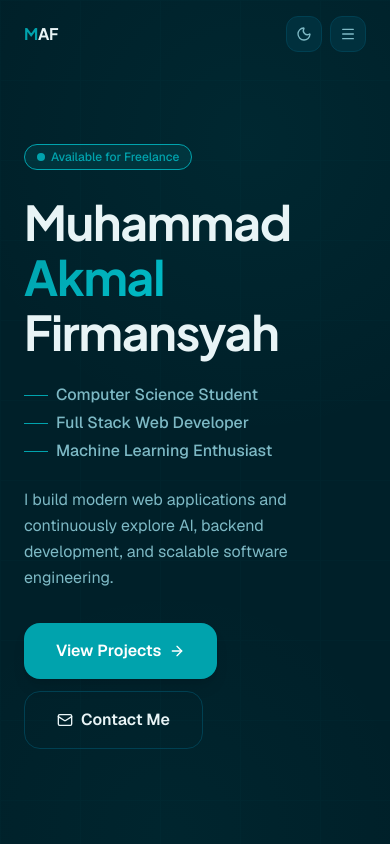
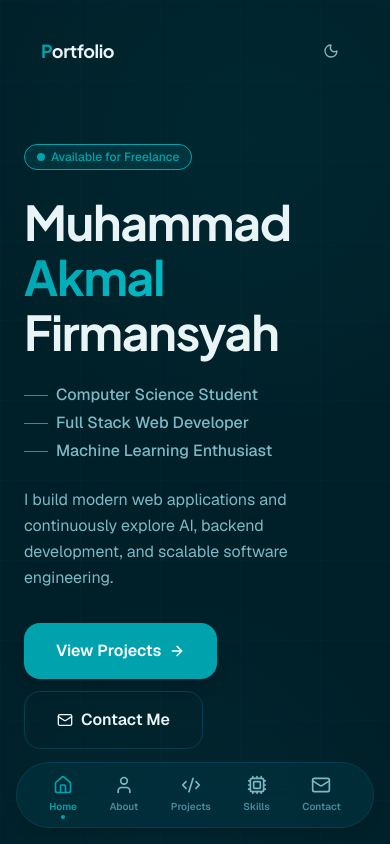
Before and after one commit to Malfrmnsyhh/Portfolio-Me, a Next.js app: page / in a window 390 px wide. Shown: the top 844 px of the page. Built offline with nearby package versions, Linux system fonts and the light colour scheme.

Commit message:
feat: redesign navbar for mobile and desktop layout

```diff
--- a/components/sections/Navbar.tsx
+++ b/components/sections/Navbar.tsx
@@ -1,9 +1,12 @@
 "use client";
 
 import { useState, useEffect } from "react";
-import { motion, AnimatePresence } from "framer-motion";
-import { Menu, X } from "lucide-react";
+import { motion } from "framer-motion";
+import { Home, User, Code2, Cpu, Mail } from "lucide-react";
 import { ThemeToggle } from "@/components/ui/ThemeToggle";
+import { NavLink } from "@/components/ui/NavLink";
+import { useActiveSection } from "@/hooks/useActiveSection";
+import { cn } from "@/lib/utils";
 
 const navLinks = [
   { label: "About", href: "#about" },
@@ -12,121 +15,130 @@ const navLinks = [
   { label: "Contact", href: "#contact" },
 ];
 
+const mobileLinks = [
+  { label: "Home", href: "#hero", icon: Home },
+  { label: "About", href: "#about", icon: User },
+  { label: "Projects", href: "#projects", icon: Code2 },
+  { label: "Skills", href: "#skills", icon: Cpu },
+  { label: "Contact", href: "#contact", icon: Mail },
+];
+
+const sectionIds = ["hero", "about", "projects", "skills", "contact"];
+
 export function Navbar() {
   const [scrolled, setScrolled] = useState(false);
-  const [mobileOpen, setMobileOpen] = useState(false);
+  const activeSection = useActiveSection(sectionIds);
 
   useEffect(() => {
-    const handleScroll = () => setScrolled(window.scrollY > 20);
+    const handleScroll = () => {
+      setScrolled(window.scrollY > 20);
+    };
     window.addEventListener("scroll", handleScroll, { passive: true });
+    handleScroll();
     return () => window.removeEventListener("scroll", handleScroll);
   }, []);
 
   const handleNavClick = (href: string) => {
-    setMobileOpen(false);
-    const el = document.querySelector(href);
-    if (el) el.scrollIntoView({ behavior: "smooth" });
+    const targetId = href.replace("#", "");
+    const el = document.getElementById(targetId);
+    if (el) {
+      el.scrollIntoView({ behavior: "smooth" });
+    }
   };
 
   return (
     <>
+      {/* Top Header (Desktop & Mobile) */}
       <header
-        className={`fixed top-0 z-50 w-full transition-all duration-300 ${
+        className={cn(
+          "fixed top-4 left-1/2 -translate-x-1/2 z-50 w-[calc(100%-2rem)] rounded-full transition-all duration-300 ease-out border flex items-center justify-between",
           scrolled
-            ? "border-b border-[var(--border)] bg-[var(--glass)] backdrop-blur-md"
-            : "bg-transparent"
-        }`}
+            ? "max-w-4xl bg-[var(--surface)]/75 backdrop-blur-md border-[var(--border)] shadow-lg shadow-black/5 py-2 px-6"
+            : "max-w-5xl bg-transparent border-transparent py-4 px-6"
+        )}
       >
-        <nav className="mx-auto flex max-w-[1200px] items-center justify-between px-6 py-4 md:px-8">
-          {/* Logo */}
-          <motion.a
-            href="#"
-            id="nav-logo"
-            className="font-heading text-base font-bold text-[var(--text-primary)] tracking-tight"
-            whileHover={{ opacity: 0.8 }}
-            onClick={() => window.scrollTo({ top: 0, behavior: "smooth" })}
-          >
-            <span className="text-[var(--accent)]">M</span>AF
-          </motion.a>
+        {/* Logo */}
+        <motion.a
+          href="#"
+          className="font-heading text-lg font-bold tracking-tight text-[var(--text-primary)] cursor-pointer select-none"
+          whileHover={{ scale: 1.05 }}
+          whileTap={{ scale: 0.95 }}
+          onClick={(e) => {
+            e.preventDefault();
+            window.scrollTo({ top: 0, behavior: "smooth" });
+          }}
+        >
+          <span className="text-[var(--accent)]">P</span>ortfolio
+        </motion.a>
 
-          {/* Desktop Nav */}
-          <ul className="hidden md:flex items-center gap-1">
+        {/* Desktop Nav Links */}
+        <nav className="hidden lg:block">
+          <ul className="flex items-center gap-1">
             {navLinks.map((link) => (
               <li key={link.href}>
-                <motion.a
+                <NavLink
                   href={link.href}
+                  label={link.label}
+                  isActive={activeSection === link.href.replace("#", "")}
                   onClick={(e) => {
                     e.preventDefault();
                     handleNavClick(link.href);
                   }}
-                  className="rounded-lg px-4 py-2 text-sm font-medium text-[var(--text-secondary)] hover:text-[var(--text-primary)] hover:bg-[var(--surface-hover)] transition-colors duration-150 cursor-pointer"
-                  whileHover={{ y: -1 }}
-                  transition={{ duration: 0.1 }}
-                >
-                  {link.label}
-                </motion.a>
+                />
               </li>
             ))}
           </ul>
+        </nav>
 
-          {/* Right: Theme Toggle + Mobile Menu */}
-          <div className="flex items-center gap-2">
-            <ThemeToggle />
-            <button
-              id="mobile-menu-toggle"
-              aria-label="Toggle mobile menu"
-              className="flex md:hidden h-9 w-9 items-center justify-center rounded-xl border border-[var(--border)] bg-[var(--surface)] text-[var(--text-secondary)] hover:text-[var(--accent)] cursor-pointer"
-              onClick={() => setMobileOpen((v) => !v)}
-            >
-              {mobileOpen ? <X size={16} /> : <Menu size={16} />}
-            </button>
-          </div>
-        </nav>
+        {/* Right side: Theme Toggle */}
+        <div className="flex items-center gap-3">
+          <ThemeToggle className="h-9 w-9 border-none bg-transparent hover:bg-[var(--surface-hover)] hover:text-[var(--accent)] rounded-full" />
+        </div>
       </header>
 
-      {/* Mobile Drawer */}
-      <AnimatePresence>
-        {mobileOpen && (
-          <>
-            <motion.div
-              className="fixed inset-0 z-40 bg-black/50 backdrop-blur-sm md:hidden"
-              initial={{ opacity: 0 }}
-              animate={{ opacity: 1 }}
-              exit={{ opacity: 0 }}
-              onClick={() => setMobileOpen(false)}
-            />
-            <motion.div
-              className="fixed top-0 right-0 z-50 h-full w-72 bg-[var(--surface)] border-l border-[var(--border)] p-6 pt-20 md:hidden"
-              initial={{ x: "100%" }}
-              animate={{ x: 0 }}
-              exit={{ x: "100%" }}
-              transition={{ type: "spring", damping: 25, stiffness: 200 }}
+      {/* Sticky Bottom Navigation for Mobile */}
+      <nav className="fixed bottom-4 left-1/2 -translate-x-1/2 z-50 w-[calc(100%-2rem)] max-w-md rounded-full border border-[var(--border)] bg-[var(--surface)]/80 backdrop-blur-lg px-4 py-2 flex items-center justify-around shadow-lg shadow-black/10 lg:hidden">
+        {mobileLinks.map((link) => {
+          const isActive =
+            activeSection === link.href.replace("#", "") ||
+            (link.href === "#hero" && activeSection === "hero");
+          const Icon = link.icon;
+          return (
+            <a
+              key={link.href}
+              href={link.href}
+              onClick={(e) => {
+                e.preventDefault();
+                handleNavClick(link.href);
+              }}
+              className="relative flex flex-col items-center gap-1 py-1 px-3 rounded-xl transition-colors duration-200 cursor-pointer select-none"
             >
-              <ul className="flex flex-col gap-1">
-                {navLinks.map((link, i) => (
-                  <motion.li
-                    key={link.href}
-                    initial={{ opacity: 0, x: 20 }}
-                    animate={{ opacity: 1, x: 0 }}
-                    transition={{ delay: i * 0.06 }}
-                  >
-                    <a
-                      href={link.href}
-                      onClick={(e) => {
-                        e.preventDefault();
-                        handleNavClick(link.href);
-                      }}
-                      className="block rounded-xl px-4 py-3 text-base font-medium text-[var(--text-secondary)] hover:text-[var(--text-primary)] hover:bg-[var(--surface-hover)] transition-colors cursor-pointer"
-                    >
-                      {link.label}
-                    </a>
-                  </motion.li>
-                ))}
-              </ul>
-            </motion.div>
-          </>
-        )}
-      </AnimatePresence>
+              <Icon
+                size={20}
+                className={cn(
+                  "transition-colors duration-200",
+                  isActive ? "text-[var(--accent)]" : "text-[var(--text-secondary)]"
+                )}
+              />
+              <span
+                className={cn(
+                  "text-[10px] font-semibold transition-colors duration-200",
+                  isActive ? "text-[var(--accent)]" : "text-[var(--text-muted)]"
+                )}
+              >
+                {link.label}
+              </span>
+              {isActive && (
+                <motion.span
+                  layoutId="activeSectionIndicatorMobile"
+                  className="absolute bottom-0 h-1 w-1 rounded-full bg-[var(--accent)]"
+                  transition={{ type: "spring", stiffness: 350, damping: 30 }}
+                />
+              )}
+            </a>
+          );
+        })}
+      </nav>
     </>
   );
 }
--- /dev/null
+++ b/components/ui/MobileMenu.tsx
@@ -0,0 +1,132 @@
+"use client";
+
+import { useEffect } from "react";
+import { motion, Variants } from "framer-motion";
+import { cn } from "@/lib/utils";
+import { ThemeToggle } from "./ThemeToggle";
+
+interface MobileMenuProps {
+  isOpen: boolean;
+  onClose: () => void;
+  navLinks: { label: string; href: string }[];
+  activeSection: string;
+  onNavClick: (href: string) => void;
+}
+
+export function MobileMenu({
+  isOpen,
+  onClose,
+  navLinks,
+  activeSection,
+  onNavClick,
+}: MobileMenuProps) {
+  // Body scroll lock
+  useEffect(() => {
+    if (isOpen) {
+      document.body.style.overflow = "hidden";
+    } else {
+      document.body.style.overflow = "";
+    }
+    return () => {
+      document.body.style.overflow = "";
+    };
+  }, [isOpen]);
+
+  // Framer Motion variants
+  const containerVariants: Variants = {
+    hidden: { opacity: 0, y: -20 },
+    visible: {
+      opacity: 1,
+      y: 0,
+      transition: {
+        type: "spring",
+        stiffness: 300,
+        damping: 30,
+        staggerChildren: 0.08,
+      },
+    },
+    exit: {
+      opacity: 0,
+      y: -20,
+      transition: {
+        ease: "easeInOut",
+        duration: 0.2,
+      },
+    },
+  };
+
+  const itemVariants: Variants = {
+    hidden: { opacity: 0, y: -10 },
+    visible: { opacity: 1, y: 0, transition: { type: "spring", stiffness: 300, damping: 25 } },
+  };
+
+  return (
+    <div className="fixed inset-0 z-40 lg:hidden">
+      {/* Backdrop */}
+      <motion.div
+        className="fixed inset-0 bg-black/60 backdrop-blur-sm"
+        initial={{ opacity: 0 }}
+        animate={{ opacity: 1 }}
+        exit={{ opacity: 0 }}
+        onClick={onClose}
+      />
+
+      {/* Drawer Overlay */}
+      <motion.div
+        className="absolute top-[80px] left-4 right-4 max-h-[calc(100vh-120px)] overflow-y-auto rounded-3xl border border-[var(--border)] bg-[var(--surface)]/95 p-6 shadow-2xl backdrop-blur-md"
+        variants={containerVariants}
+        initial="hidden"
+        animate="visible"
+        exit="exit"
+      >
+        <div className="flex flex-col gap-6">
+          {/* Navigation Links */}
+          <ul className="flex flex-col gap-2">
+            {navLinks.map((link) => {
+              const isActive = activeSection === link.href.replace("#", "");
+              return (
+                <motion.li key={link.href} variants={itemVariants}>
+                  <a
+                    href={link.href}
+                    onClick={(e) => {
+                      e.preventDefault();
+                      onNavClick(link.href);
+                    }}
+                    className={cn(
+                      "block rounded-2xl px-4 py-3 text-lg font-medium transition-all duration-200 cursor-pointer select-none",
+                      isActive
+                        ? "bg-[var(--accent-subtle)] text-[var(--accent)] font-semibold"
+                        : "text-[var(--text-secondary)] hover:bg-[var(--surface-hover)] hover:text-[var(--text-primary)]"
+                    )}
+                  >
+                    {link.label}
+                  </a>
+                </motion.li>
+              );
+            })}
+          </ul>
+
+          {/* Action Row */}
+          <motion.div
+            variants={itemVariants}
+            className="flex flex-col gap-4 border-t border-[var(--border)] pt-6"
+          >
+            <div className="flex items-center justify-between px-2">
+              <span className="text-sm font-medium text-[var(--text-secondary)]">
+                Switch Theme
+              </span>
+              <ThemeToggle className="h-10 w-10 border-[var(--border)]" />
+            </div>
+
+            <button
+              onClick={() => onNavClick("#contact")}
+              className="w-full rounded-full bg-[var(--accent)] py-3 text-center text-base font-semibold text-white transition-all duration-200 hover:bg-[var(--accent-hover)] hover:scale-[1.01] active:scale-95 shadow-lg shadow-[var(--shadow-accent)] cursor-pointer"
+            >
+              Contact Me
+            </button>
+          </motion.div>
+        </div>
+      </motion.div>
+    </div>
+  );
+}
--- /dev/null
+++ b/components/ui/NavLink.tsx
@@ -0,0 +1,35 @@
+"use client";
+
+import { motion } from "framer-motion";
+import { cn } from "@/lib/utils";
+
+interface NavLinkProps {
+  href: string;
+  label: string;
+  isActive: boolean;
+  onClick: (e: React.MouseEvent<HTMLAnchorElement>) => void;
+}
+
+export function NavLink({ href, label, isActive, onClick }: NavLinkProps) {
+  return (
+    <a
+      href={href}
+      onClick={onClick}
+      className={cn(
+        "relative rounded-full px-4 py-1.5 text-sm font-medium transition-colors duration-300 focus-visible:outline-none focus-visible:ring-2 focus-visible:ring-[var(--accent)] focus-visible:ring-offset-2 focus-visible:ring-offset-[var(--background)] cursor-pointer select-none",
+        isActive
+          ? "text-[var(--accent)] font-semibold"
+          : "text-[var(--text-secondary)] hover:text-[var(--text-primary)]"
+      )}
+    >
+      <span>{label}</span>
+      {isActive && (
+        <motion.span
+          layoutId="activeSectionIndicator"
+          className="absolute inset-x-4 bottom-0 h-[2px] bg-[var(--accent)]"
+          transition={{ type: "spring", stiffness: 350, damping: 30 }}
+        />
+      )}
+    </a>
+  );
+}
--- a/components/ui/ThemeToggle.tsx
+++ b/components/ui/ThemeToggle.tsx
@@ -4,18 +4,22 @@ import { useTheme } from "next-themes";
 import { useEffect, useState } from "react";
 import { motion, AnimatePresence } from "framer-motion";
 import { Sun, Moon } from "lucide-react";
+import { cn } from "@/lib/utils";
 
-export function ThemeToggle() {
+export function ThemeToggle({ className }: { className?: string }) {
   const { theme, setTheme } = useTheme();
   const [mounted, setMounted] = useState(false);
 
   useEffect(() => {
-    setMounted(true);
+    const raf = requestAnimationFrame(() => {
+      setMounted(true);
+    });
+    return () => cancelAnimationFrame(raf);
   }, []);
 
   if (!mounted) {
     return (
-      <div className="h-9 w-9 rounded-xl border border-[var(--border)] bg-[var(--surface)]" />
+      <div className={cn("h-9 w-9 rounded-full border border-[var(--border)] bg-[var(--surface)]", className)} />
     );
   }
 
@@ -26,7 +30,10 @@ export function ThemeToggle() {
       id="theme-toggle"
       aria-label={isDark ? "Switch to light mode" : "Switch to dark mode"}
       onClick={() => setTheme(isDark ? "light" : "dark")}
-      className="relative flex h-9 w-9 items-center justify-center rounded-xl border border-[var(--border)] bg-[var(--surface)] text-[var(--text-secondary)] hover:border-[var(--accent)] hover:text-[var(--accent)] hover:bg-[var(--accent-subtle)] cursor-pointer transition-colors duration-200"
+      className={cn(
+        "relative flex h-9 w-9 items-center justify-center rounded-full border border-[var(--border)] bg-[var(--surface)] text-[var(--text-secondary)] hover:border-[var(--accent)] hover:text-[var(--accent)] hover:bg-[var(--accent-subtle)] cursor-pointer transition-colors duration-200",
+        className
+      )}
       whileHover={{ scale: 1.05 }}
       whileTap={{ scale: 0.95 }}
     >
--- /dev/null
+++ b/hooks/useActiveSection.ts
@@ -0,0 +1,53 @@
+"use client";
+
+import { useEffect, useState } from "react";
+
+export function useActiveSection(sectionIds: string[]) {
+  const [activeSection, setActiveSection] = useState<string>("hero");
+
+  useEffect(() => {
+    const observerOptions = {
+      root: null,
+      rootMargin: "-20% 0px -40% 0px",
+      threshold: 0.15,
+    };
+
+    const handleIntersection = (entries: IntersectionObserverEntry[]) => {
+      entries.forEach((entry) => {
+        if (entry.isIntersecting) {
+          setActiveSection(entry.target.id);
+        }
+      });
+    };
+
+    const observer = new IntersectionObserver(handleIntersection, observerOptions);
+
+    sectionIds.forEach((id) => {
+      const el = document.getElementById(id);
+      if (el) observer.observe(el);
+    });
+
+    const handleScroll = () => {
+      if (window.scrollY < 50) {
+        setActiveSection("hero");
+        return;
+      }
+
+      const isAtBottom =
+        window.innerHeight + window.scrollY >= document.documentElement.scrollHeight - 100;
+      if (isAtBottom && sectionIds.includes("contact")) {
+        setActiveSection("contact");
+        return;
+      }
+    };
+
+    window.addEventListener("scroll", handleScroll, { passive: true });
+
+    return () => {
+      observer.disconnect();
+      window.removeEventListener("scroll", handleScroll);
+    };
+  }, [sectionIds]);
+
+  return activeSection;
+}
```
